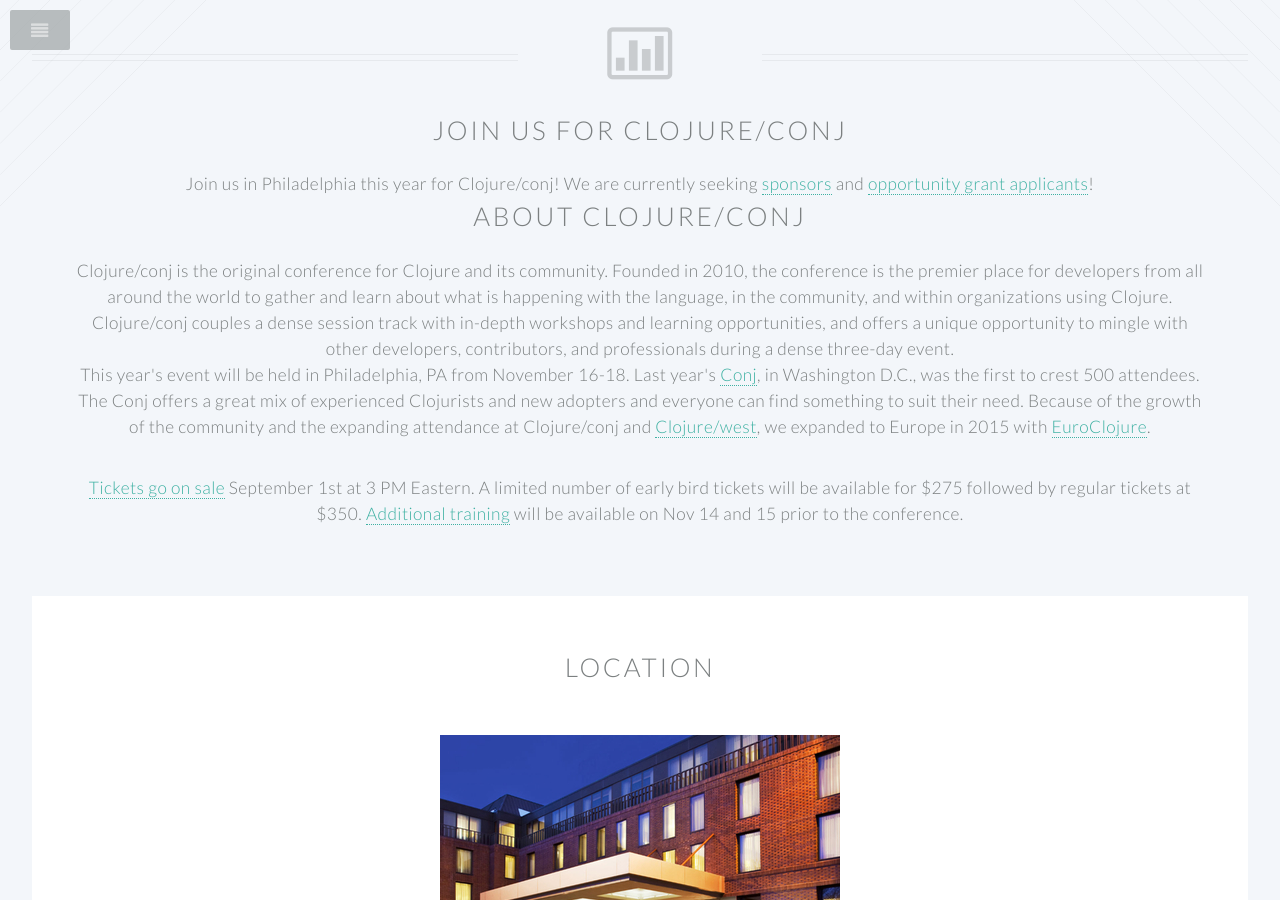
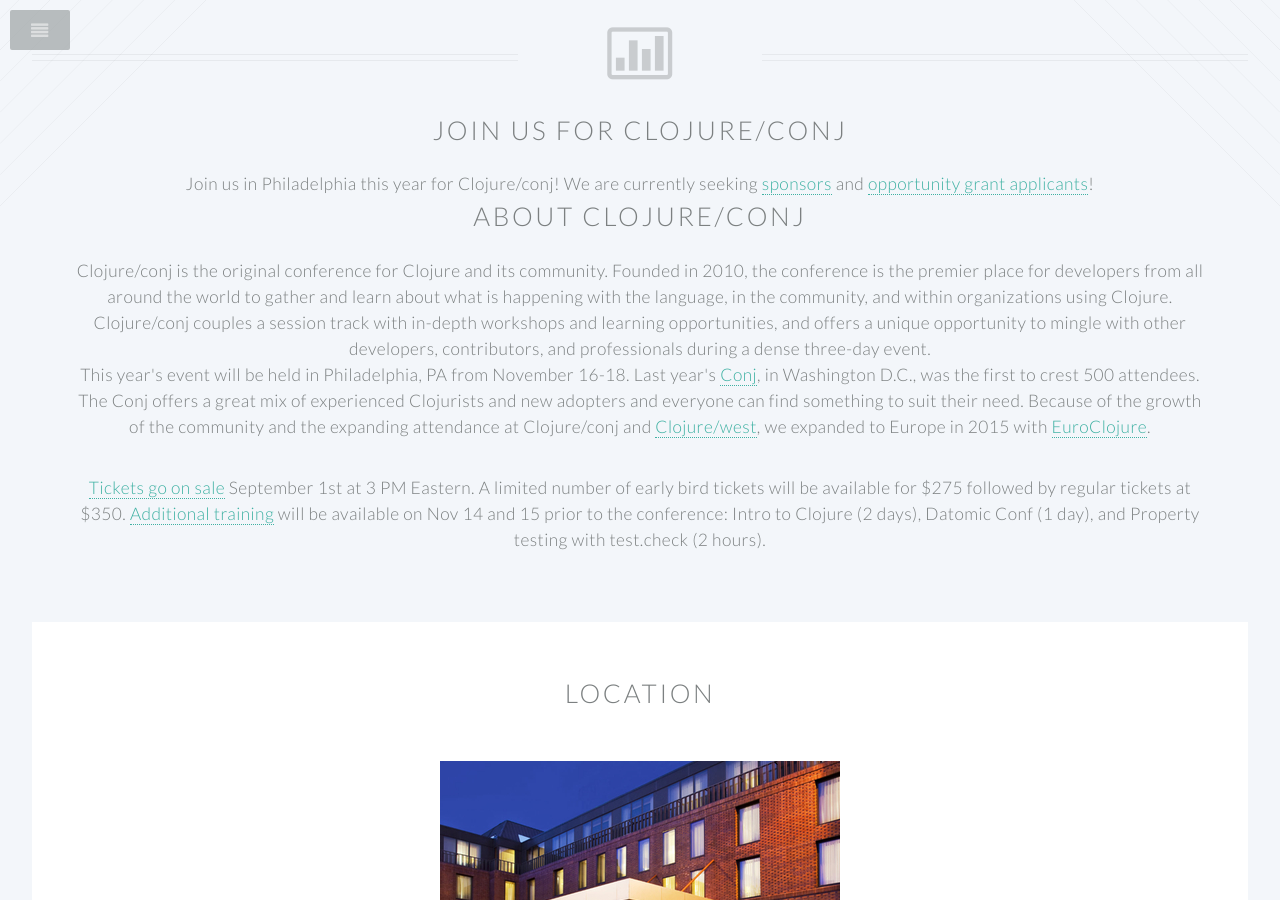
Before and after one commit to clojureconj/clojureconj.github.io, a Jekyll site: the page built from index.html, in a window 1280 px wide and 900 px high, scrolled down 693 px. Built offline with Jekyll 4.4.1, drawn with Linux system fonts in a browser that asks for light colours.

Commit message:
tweak home page text

```diff
--- a/_layouts/home.html
+++ b/_layouts/home.html
@@ -47,10 +47,10 @@
 					<p>Join us in Philadelphia this year for Clojure/conj!<br>
 					   We are currently seeking <a href="sponsorship">sponsors</a> and <a href="opportunity">opportunity grant applicants</a>!</p><br>
 					<h2>About Clojure/conj</h2>
-					<p>Clojure/conj is the original conference for Clojure and its community.  Founded in 2010, the conference is the premier place for developers from all around the world to gather and learn about what is happening with the language, in the community, and within organizations using Clojure. Clojure/conj couples a dense session track with in-depth workshops and learning opportunities, and offers a unique opportunity to mingle with other developers, contributors, and professionals during a dense three-day event.</p>
+					<p>Clojure/conj is the original conference for Clojure and its community.  Founded in 2010, the conference is the premier place for developers from all around the world to gather and learn about what is happening with the language, in the community, and within organizations using Clojure. Clojure/conj couples a session track with in-depth workshops and learning opportunities, and offers a unique opportunity to mingle with other developers, contributors, and professionals during a dense three-day event.</p>
 					<br>
 					<p>This year's event will be held in Philadelphia, PA from November 16-18.  Last year's <a href="http://2014.clojure-conj.org">Conj</a>, in Washington D.C., was the first to crest 500 attendees. The Conj offers a great mix of experienced Clojurists and new adopters and everyone can find something to suit their need. Because of the growth of the community and the expanding attendance at Clojure/conj and <a href="http://clojurewest.org">Clojure/west</a>, we expanded to Europe in 2015 with <a href="http://euroclojure.org">EuroClojure</a>.</p>
-					<p><a href="https://ti.to/cognitect/clojure-conj-2015">Tickets go on sale</a> September 1st at 3 PM Eastern. A limited number of early bird tickets will be available for $275 followed by regular tickets at $350. <a href="training">Additional training</a> will be available on Nov 14 and 15 prior to the conference.</p>
+					<p><a href="https://ti.to/cognitect/clojure-conj-2015">Tickets go on sale</a> September 1st at 3 PM Eastern. A limited number of early bird tickets will be available for $275 followed by regular tickets at $350. <a href="training">Additional training</a> will be available on Nov 14 and 15 prior to the conference: Intro to Clojure (2 days), Datomic Conf (1 day), and Property testing with test.check (2 hours).</p>
 
 			</header>
 
```
